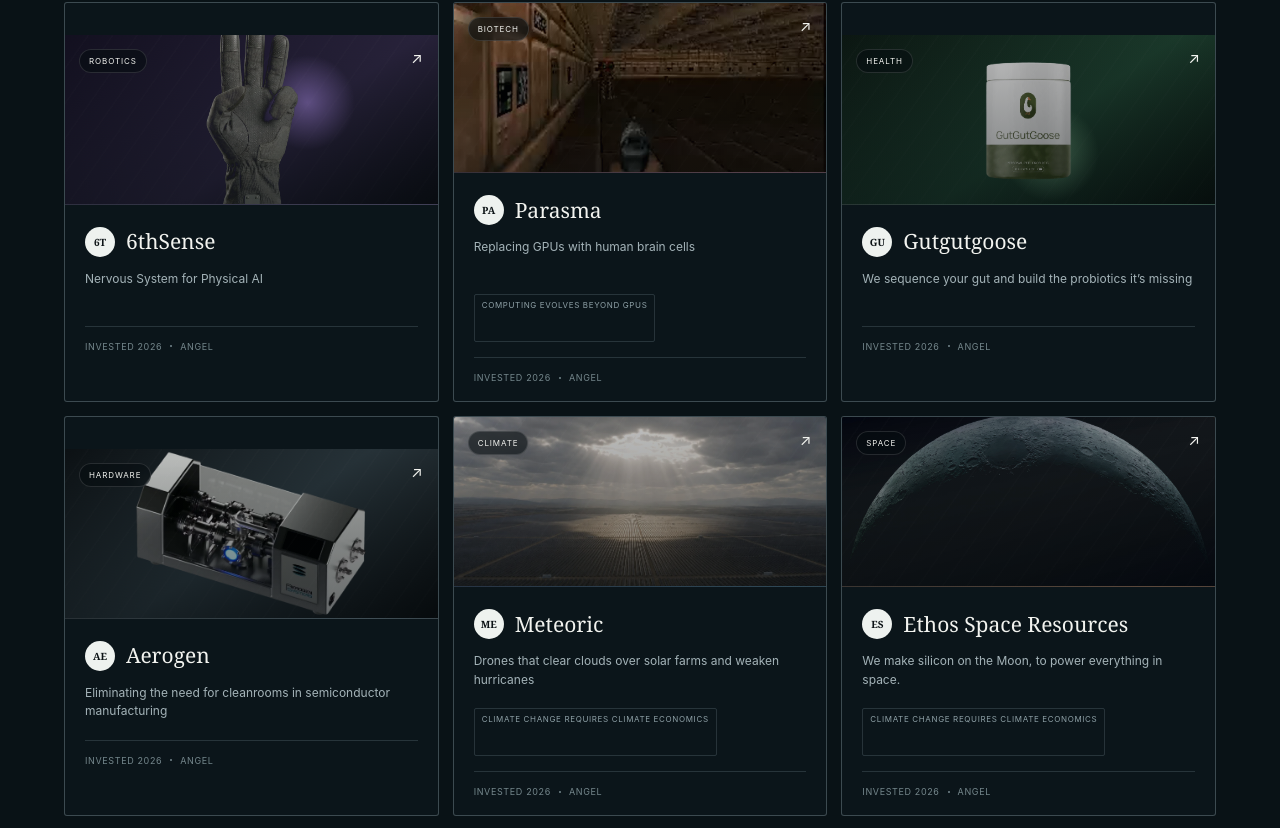
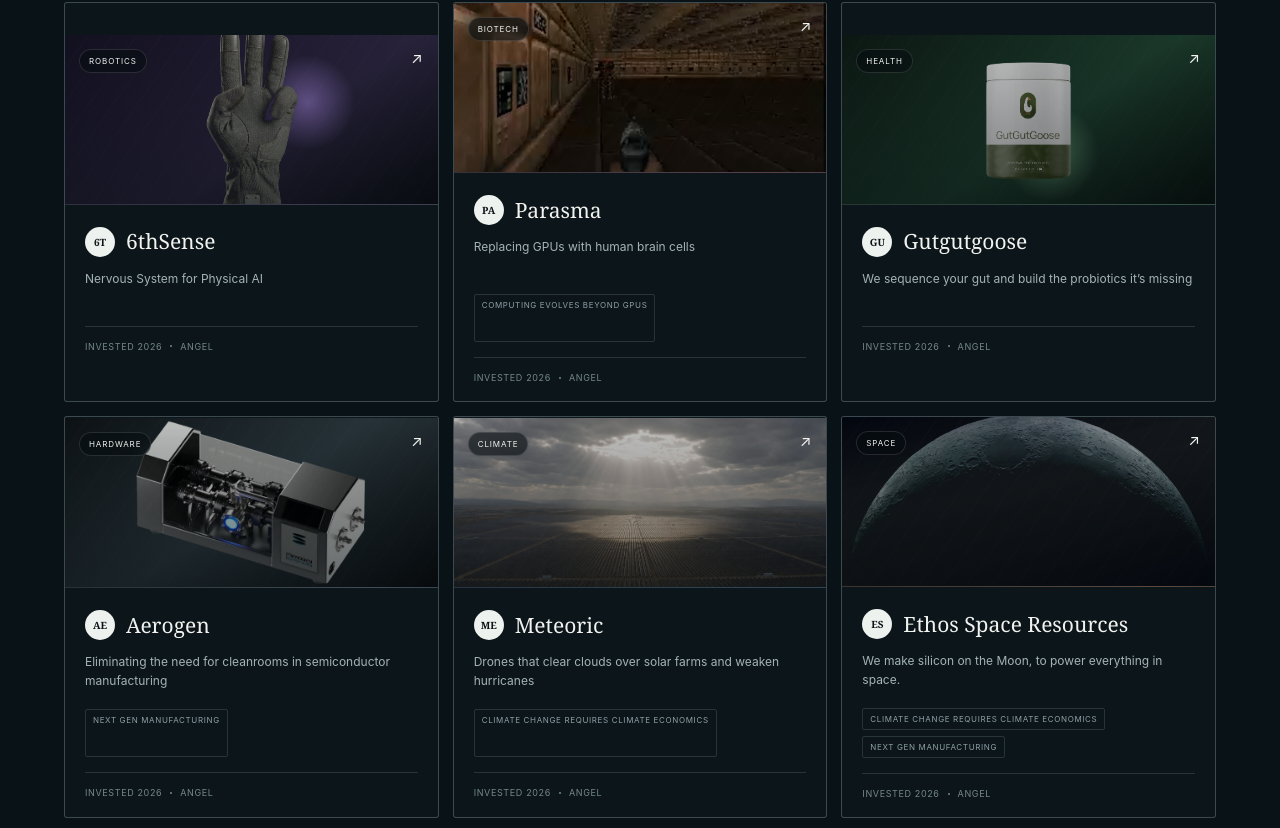
Before and after one commit to BrianLi101/personal-website, a Next.js app: page / in a window 1280 px wide. Shown: the part 1355-2183 px from the top of the page. Built offline with nearby package versions, Linux system fonts and the light colour scheme.

Commit message:
Add next generation manufacturing belief and company tags

```diff
--- a/data/portfolio.ts
+++ b/data/portfolio.ts
@@ -1,4 +1,4 @@
-export type BeliefId = "climate-economics" | "beyond-gpus" | "engineerable-biology";
+export type BeliefId = "climate-economics" | "beyond-gpus" | "engineerable-biology" | "next-gen-manufacturing";
 
 export type Belief = {
   id: BeliefId;
@@ -41,6 +41,11 @@ export const beliefs: Belief[] = [
     id: "engineerable-biology",
     number: "03",
     motto: "Biology becomes engineerable",
+  },
+  {
+    id: "next-gen-manufacturing",
+    number: "04",
+    motto: "Next gen manufacturing",
   },
 ];
 
@@ -96,7 +101,7 @@ export const companies: Company[] = [
     year: "2026",
     stage: "Angel",
     description: "Eliminating the need for cleanrooms in semiconductor manufacturing",
-    beliefs: [],
+    beliefs: ["next-gen-manufacturing"],
     thesis: "As chips get smaller, the impact of each contaminant on a batch of chips grows larger and lowers yield. In order to maintain our pace of semiconductor density, we need a better system than clean rooms and pure nitrogen gas for squeezing out molecular contaminants.",
     founderInsight: "Every tool along the chip fab supply chain from ASML to Applied Materials has an incentive to increase the yield of their machine. The existing market for filtration is a fragmented set of legacy players that are reliant on HEPA filters and pumping costly purified nitrogen into FOUPs.",
     accent: "silver",
@@ -125,7 +130,7 @@ export const companies: Company[] = [
     year: "2026",
     stage: "Angel",
     description: "We make silicon on the Moon, to power everything in space.",
-    beliefs: ["climate-economics"],
+    beliefs: ["climate-economics", "next-gen-manufacturing"],
     thesis: "If the space economy is going to materialize, then the best way to grow it requires us to leverage resources in space instead of continuously punching holes in the atmosphere. Ross and Bam have been working on this concept for years. They originally raised funding too early and had to lay off their team to stay scrappy. But SpaceX launch capabilities have advanced far enough that the space economy is possible now. This is their life’s work and a hill they will die on.",
     founderInsight: "",
     accent: "amber",
@@ -316,7 +321,7 @@ export const companies: Company[] = [
     year: "2025",
     stage: "Angel",
     description: "Lithography for the next generation of semiconductor scaling.",
-    beliefs: ["beyond-gpus"],
+    beliefs: ["beyond-gpus", "next-gen-manufacturing"],
     thesis: "ASML is a bottleneck and monopoly in the manufacturing of chips. After reading Chip Wars, it was clear we were reaching the limits of our current eUV approach and needed another technological jump. Particle accelerators have finally advanced enough that they can empower the next gen machines.",
     founderInsight: "ASML has spent decades fine tuning a massive machine to optimize blasting lasers at a tin ball. Rohan taught me that to build next gen lithography, you can’t simply retool their existing machine. You need an entire design rebuilt around a smaller wave of light from the concavity of the mirrors to the materials that coat them.",
     accent: "amber",
@@ -388,7 +393,7 @@ export const companies: Company[] = [
     year: "2025",
     stage: "Angel",
     description: "2-day CNC Machining",
-    beliefs: [],
+    beliefs: ["next-gen-manufacturing"],
     thesis: "If we want manufacturing to move to the US, the entire innovation chain needs to move. American companies waiting weeks to receive prototype parts will always be outcompeted by those in China that can get them in a matter of hours.",
     founderInsight: "",
     accent: "blue",
@@ -471,7 +476,7 @@ export const companies: Company[] = [
     year: "2026",
     stage: "Angel",
     description: "Autonomous construction on Earth and beyond",
-    beliefs: [],
+    beliefs: ["next-gen-manufacturing"],
     thesis: "",
     founderInsight: "",
     accent: "green",
@@ -513,7 +518,7 @@ export const companies: Company[] = [
     year: "2021",
     stage: "Angel",
     description: "We're building fully automated labs for protein engineering",
-    beliefs: ["engineerable-biology"],
+    beliefs: ["engineerable-biology", "next-gen-manufacturing"],
     thesis: "",
     founderInsight: "",
     accent: "violet",
```
